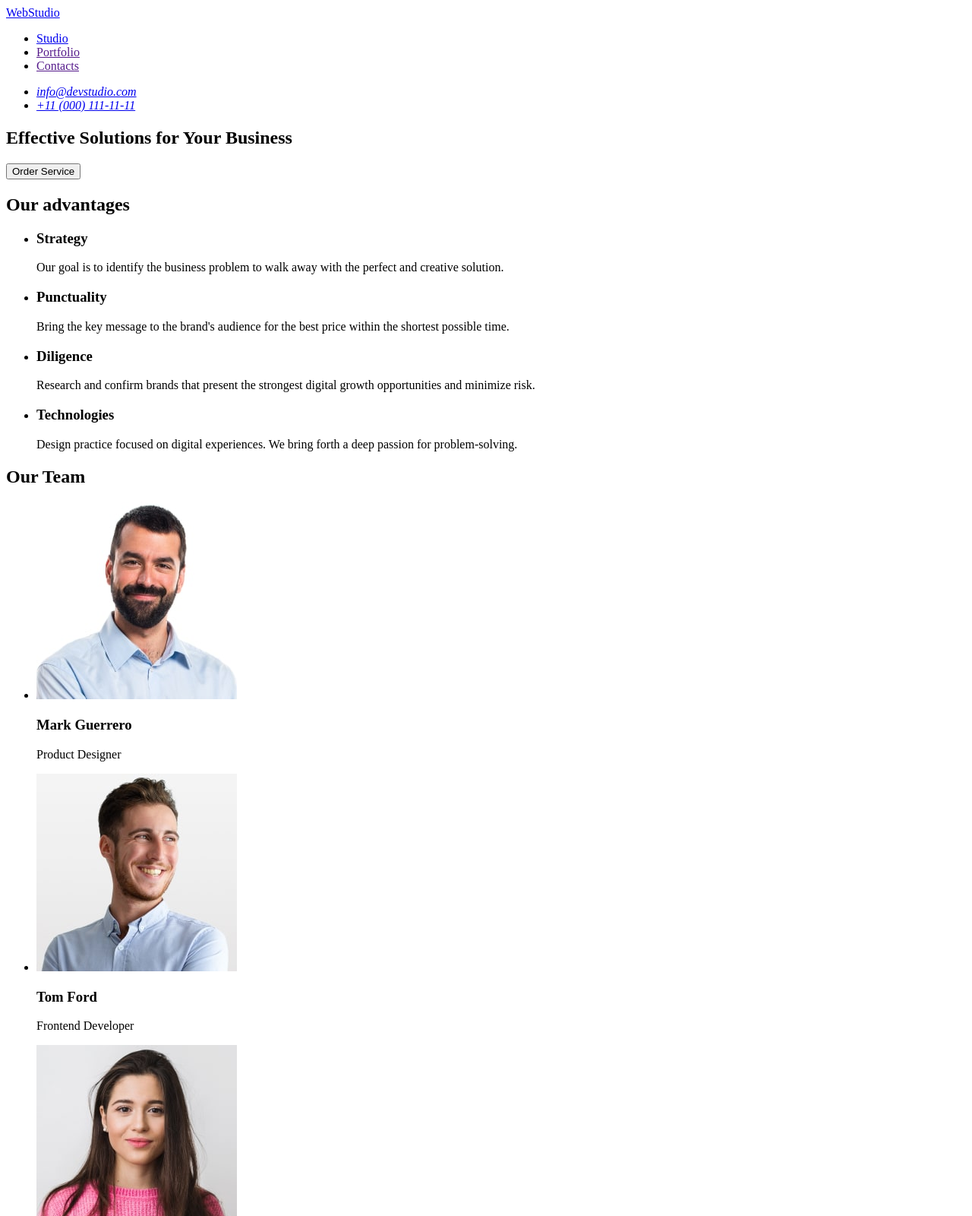
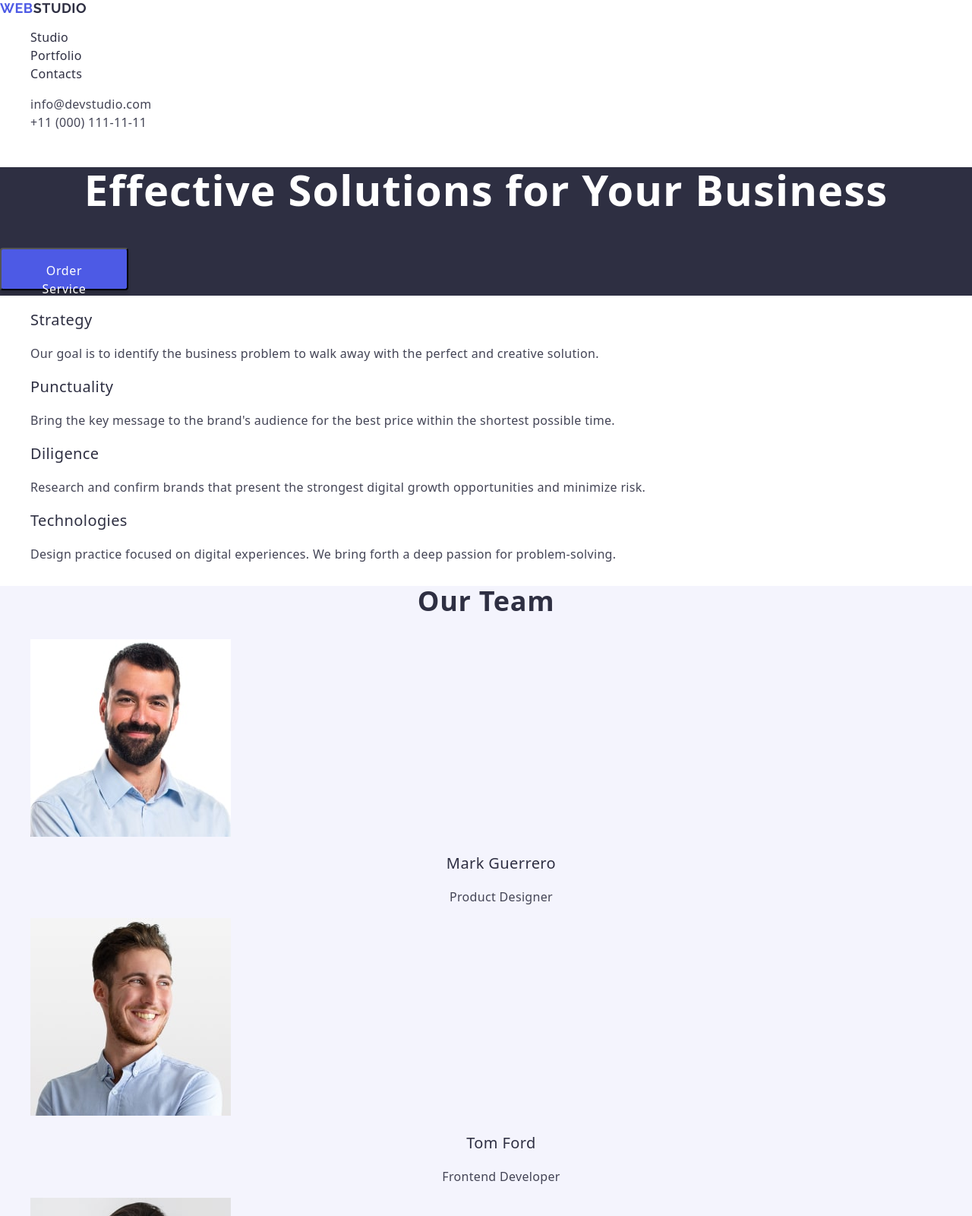
Before and after one commit to YuliaKolinko/goit-markup-hw-02, a plain HTML site: page index.html in a window 1280 px wide. Shown: the top 1600 px of the page at 76% size. Drawn offline with nearby package versions, Linux system fonts and the light colour scheme.

Commit message:
css styles and names of classes

```diff
--- /dev/null
+++ b/css/styles.css
@@ -0,0 +1,175 @@
+font-family: "Roboto", serif;
+font-family: "Raleway", serif;
+body {
+  font-family: "Roboto", serif;
+  background-color: FFFFFF;
+  color: #434455;
+}
+ul,
+ol {
+  list-style: none;
+}
+a {
+  text-decoration: none;
+}
+.header {
+}
+.header-nav {
+}
+.logo {
+  font-family: "Raleway", sans-serif;
+  font-weight: 700;
+  font-size: 18px;
+  line-height: 1.17;
+  letter-spacing: 0.03em;
+  text-transform: uppercase;
+  color: #4d5ae5;
+}
+.logo-accent {
+  color: #2e2f42;
+}
+.hav-list {
+}
+.nav-iten {
+}
+.nav-link {
+  font-weight: 500;
+  font-size: 16px;
+  line-height: 1.5;
+  letter-spacing: 0.02em;
+  color: #2e2f42;
+}
+
+.contacts {
+  font-style: normal;
+}
+.contacts-list {
+}
+.contacts-item {
+}
+.contacts-link {
+  font-size: 16px;
+  line-height: 1.5;
+  letter-spacing: 0.02em;
+  color: #434455;
+}
+.nav-link:hover,
+.nav-link:focus,
+.contacts-link:hover,
+.contacts-link:focus {
+  color: #404bbf;
+}
+.hero-section {
+  background: #2e2f42;
+}
+.hero-section-title {
+  font-weight: 700;
+  font-size: 56px;
+  line-height: 1.07;
+  letter-spacing: 0.02em;
+  text-align: center;
+  color: #fff;
+}
+.hero-section-button {
+  border-radius: 4px;
+  padding: 16px 32px;
+  width: 169px;
+  height: 56px;
+  box-shadow: 0 4px 4px 0 rgba(0, 0, 0, 0.15);
+  background: #4d5ae5;
+}
+.hero-section-button:hover {
+  background: #404bbf;
+}
+.hero-section-button-text {
+  font-weight: 500;
+  font-size: 16px;
+  line-height: 1.5;
+  letter-spacing: 0.04em;
+  text-align: left;
+  color: #fff;
+}
+.section-about {
+}
+.section-about-title {
+  display: none;
+}
+
+.section-about-list {
+}
+.section-about-item {
+}
+.section-about-h3-title {
+  font-weight: 500;
+  font-size: 20px;
+  line-height: 1.2;
+  letter-spacing: 0.02em;
+  color: #2e2f42;
+}
+.section-about-paragraf {
+  font-weight: 400;
+  font-size: 16px;
+  line-height: 1.5;
+  letter-spacing: 0.02em;
+  color: #434455;
+}
+.section-our-team {
+  background: #f4f4fd;
+}
+.section-our-team-title,
+.section-our-portfolio-title {
+  font-weight: 700;
+  font-size: 36px;
+  line-height: 1.11;
+  letter-spacing: 0.02em;
+  text-transform: capitalize;
+  text-align: center;
+  color: #2e2f42;
+}
+.section-our-team-list {
+}
+.section-our-team-item {
+}
+.section-our-team-h3-title,
+.section-our-portfolio-h3-title {
+  font-weight: 500;
+  font-size: 20px;
+  line-height: 1.2;
+  letter-spacing: 0.02em;
+  text-align: center;
+  color: #2e2f42;
+}
+.section-our-team-paragraf,
+.section-our-portfolio-paragraf {
+  font-weight: 400;
+  font-size: 16px;
+  line-height: 1.5;
+  letter-spacing: 0.02em;
+  text-align: center;
+  color: #434455;
+}
+.section-our-portfolio {
+}
+.section-our-portfolio-title {
+}
+.section-our-portfolio-list {
+}
+.section-our-portfolio-item {
+}
+.section-our-portfolio-h3-title {
+}
+.section-our-portfolio-paragraf {
+}
+.footer {
+  background: #2e2f42;
+}
+.footer-logo-accent {
+  color: #f4f4fd;
+}
+.footer-paragraf {
+  font-weight: 400;
+  font-size: 16px;
+  line-height: 1.5;
+  letter-spacing: 0.02em;
+  color: #f4f4fd;
+}
--- a/index.html
+++ b/index.html
@@ -4,118 +4,214 @@
     <meta charset="UTF-8" />
     <meta name="viewport" content="width=device-width, initial-scale=1.0" />
     <title>goit-markup-hw-01</title>
+    <link
+      rel="stylesheet"
+      href="https://cdnjs.cloudflare.com/ajax/libs/modern-normalize/3.0.1/modern-normalize.min.css"
+      integrity="sha512-q6WgHqiHlKyOqslT/lgBgodhd03Wp4BEqKeW6nNtlOY4quzyG3VoQKFrieaCeSnuVseNKRGpGeDU3qPmabCANg=="
+      crossorigin="anonymous"
+      referrerpolicy="no-referrer"
+    />
+    <link rel="preconnect" href="https://fonts.googleapis.com" />
+    <link rel="preconnect" href="https://fonts.gstatic.com" crossorigin />
+    <link
+      href="https://fonts.googleapis.com/css2?family=Raleway:wght@700&family=Roboto:wght@400;500;700&display=swap"
+      rel="stylesheet"
+    />
+    <link rel="stylesheet" href="./css/styles.css" />
   </head>
   <body>
     <!-- Header section -->
-    <header>
-      <nav>
-        <a href="./index.html">WebStudio</a>
-        <ul>
-          <li><a href="#">Studio</a></li>
-          <li><a href="">Portfolio</a></li>
-          <li><a href="">Contacts</a></li>
+    <header class="header">
+      <nav class="header-nav">
+        <a class="logo" href="./index.html">
+          Web<span class="logo-accent">Studio</span></a
+        >
+        <ul class="hav-list">
+          <li class="nav-iten">
+            <a class="nav-link" href="./index.html">Studio</a>
+          </li>
+          <li class="nav-iten"><a class="nav-link" href="">Portfolio</a></li>
+          <li class="nav-iten"><a class="nav-link" href="">Contacts</a></li>
         </ul>
       </nav>
-      <address>
-        <ul>
-          <li>
-            <a href="mailto:info@devstudio.com">info@devstudio.com</a>
+      <address class="contacts">
+        <ul class="contacts-list">
+          <li class="contacts-item">
+            <a class="contacts-link" href="mailto:info@devstudio.com"
+              >info@devstudio.com</a
+            >
           </li>
-          <li><a href="tel:+110001111111">+11 (000) 111-11-11</a></li>
+          <li class="contacts-item">
+            <a class="contacts-link" href="tel:+110001111111"
+              >+11 (000) 111-11-11</a
+            >
+          </li>
         </ul>
       </address>
     </header>
     <main>
       <!-- Hero section -->
-      <section>
-        <h1>Effective Solutions for Your Business</h1>
-        <button type="button">Order Service</button>
+      <section class="hero-section">
+        <h1 class="hero-section-title">
+          Effective Solutions for Your Business
+        </h1>
+        <button class="hero-section-button" type="button">
+          <span class="hero-section-button-text">Order Service</span>
+        </button>
       </section>
-      <!-- Section 1 -->
-      <section>
-        <h2>Our advantages</h2>
-        <ul>
-          <li>
-            <h3>Strategy</h3>
-            <p>
+      <!-- Section 1 About us -->
+      <section class="section-about">
+        <h2 class="section-about-title">Our advantages</h2>
+        <ul class="section-about-list">
+          <li class="section-about-item">
+            <h3 class="section-about-h3-title">Strategy</h3>
+            <p class="section-about-paragraf">
               Our goal is to identify the business problem to walk away with the
               perfect and creative solution.
             </p>
           </li>
-          <li>
-            <h3>Punctuality</h3>
-            <p>
+          <li class="section-about-item">
+            <h3 class="section-about-h3-title">Punctuality</h3>
+            <p class="section-about-paragraf">
               Bring the key message to the brand's audience for the best price
               within the shortest possible time.
             </p>
           </li>
-          <li>
-            <h3>Diligence</h3>
-            <p>
+          <li class="section-about-item">
+            <h3 class="section-about-h3-title">Diligence</h3>
+            <p class="section-about-paragraf">
               Research and confirm brands that present the strongest digital
               growth opportunities and minimize risk.
             </p>
           </li>
-          <li>
-            <h3>Technologies</h3>
-            <p>
+          <li class="section-about-item">
+            <h3 class="section-about-h3-title">Technologies</h3>
+            <p class="section-about-paragraf">
               Design practice focused on digital experiences. We bring forth a
               deep passion for problem-solving.
             </p>
           </li>
         </ul>
       </section>
-      <!-- Section 2 -->
-      <section>
-        <h2>Our Team</h2>
-        <ul>
-          <li>
+      <!-- Section 2 Our Team -->
+      <section class="section-our-team">
+        <h2 class="section-our-team-title">Our Team</h2>
+        <ul class="section-our-team-list">
+          <li class="section-our-team-item">
             <img
               src="./images/Mark.jpg"
               alt="Mark Guerrero"
               width="264"
               height="260"
             />
-            <h3>Mark Guerrero</h3>
-            <p>Product Designer</p>
+            <h3 class="section-our-team-h3-title">Mark Guerrero</h3>
+            <p class="section-our-team-paragraf">Product Designer</p>
           </li>
-          <li>
+          <li class="section-our-team-item">
             <img
               src="./images/Tom.jpg"
               alt="Tom Ford"
               width="264"
               height="260"
             />
-            <h3>Tom Ford</h3>
-            <p>Frontend Developer</p>
+            <h3 class="section-our-team-h3-title">Tom Ford</h3>
+            <p class="section-our-team-paragraf">Frontend Developer</p>
           </li>
-          <li>
+          <li class="section-our-team-item">
             <img
               src="./images/Camilla.jpg"
               alt="Camila Garcia"
               width="264"
               height="260"
             />
-            <h3>Camila Garcia</h3>
-            <p>Marketing</p>
+            <h3 class="section-our-team-h3-title">Camila Garcia</h3>
+            <p class="section-our-team-paragraf">Marketing</p>
           </li>
-          <li>
+          <li class="section-our-team-item">
             <img
               src="./images/Daniel.jpg"
               alt="Daniel Wilson"
               width="264"
               height="260"
             />
-            <h3>Daniel Wilson</h3>
-            <p>UI Designer</p>
+            <h3 class="section-our-team-h3-title">Daniel Wilson</h3>
+            <p class="section-our-team-paragraf">UI Designer</p>
+          </li>
+        </ul>
+      </section>
+      <!-- Section 3 Our Portfolio -->
+      <section class="section-our-portfolio">
+        <h2 class="section-our-portfolio-title">Our Portfolio</h2>
+        <ul class="section-our-portfolio-list">
+          <li class="section-our-portfolio-item">
+            <img
+              src="./images/our-portfolio/img-5-min.png"
+              alt="Banking App"
+              width="360"
+              height="300"
+            />
+            <h3 class="section-our-portfolio-h3-title">Banking App</h3>
+            <p class="section-our-portfolio-paragraf">App</p>
+          </li>
+          <li>
+            <img
+              src="./images/our-portfolio/img-4-min.png"
+              alt="pay by phone"
+              width="360"
+              height="300"
+            />
+            <h3 class="section-our-portfolio-h3-title">Cashless Payment</h3>
+            <p class="section-our-portfolio-paragraf">Marketing</p>
+          </li>
+          <li class="section-our-portfolio-item">
+            <img
+              src="./images/our-portfolio/img-3-min.png"
+              alt="laptop and phone"
+              width="360"
+              height="300"
+            />
+            <h3 class="section-our-portfolio-h3-title">Meditation App</h3>
+            <p class="section-our-portfolio-paragraf">App</p>
+          </li>
+          <li class="section-our-portfolio-item">
+            <img
+              src="./images/our-portfolio/img-2-min.png"
+              alt="taxi car"
+              width="360"
+              height="300"
+            />
+            <h3 class="section-our-portfolio-h3-title">Taxi Service</h3>
+            <p class="section-our-portfolio-paragraf">Marketing</p>
+          </li>
+          <li class="section-our-portfolio-item">
+            <img
+              src="./images/our-portfolio/img-1-min.png"
+              alt="Screen Illustrations"
+              width="360"
+              height="300"
+            />
+            <h3 class="section-our-portfolio-h3-title">Screen Illustrations</h3>
+            <p class="section-our-portfolio-paragraf">Design</p>
+          </li>
+          <li class="section-our-portfolio-item">
+            <img
+              src="./images/our-portfolio/img-min.png"
+              alt="a girl with a phone in glasses"
+              width="360"
+              height="300"
+            />
+            <h3 class="section-our-portfolio-h3-title">Online Courses</h3>
+            <p class="section-our-portfolio-paragraf">Marketing</p>
           </li>
         </ul>
       </section>
     </main>
     <!-- Footer -->
-    <footer>
-      <a href="./index.html">WebStudio</a>
-      <p>
+    <footer class="footer">
+      <a class="logo" href="./index.html"
+        >Web<span class="footer-logo-accent">Studio</span></a
+      >
+      <p class="footer-paragraf">
         Increase the flow of customers and sales for your business with digital
         marketing & growth solutions.
       </p>
```
Also changed, not shown: images/our-portfolio/img-1-min.png (added), images/our-portfolio/img-2-min.png (added), images/our-portfolio/img-3-min.png (added), images/our-portfolio/img-4-min.png (added), images/our-portfolio/img-5-min.png (added), images/our-portfolio/img-min.png (added), 1 other file.
